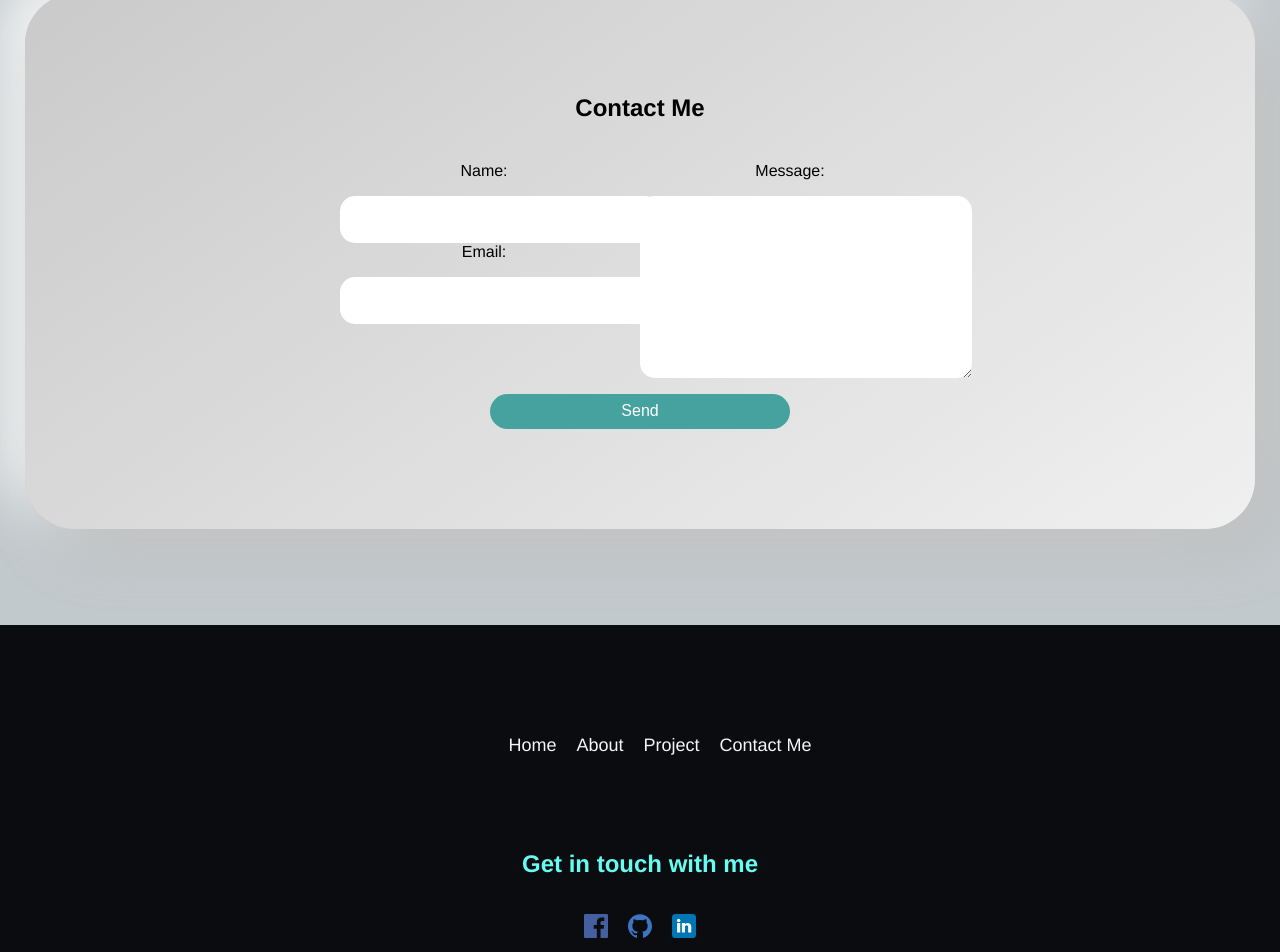
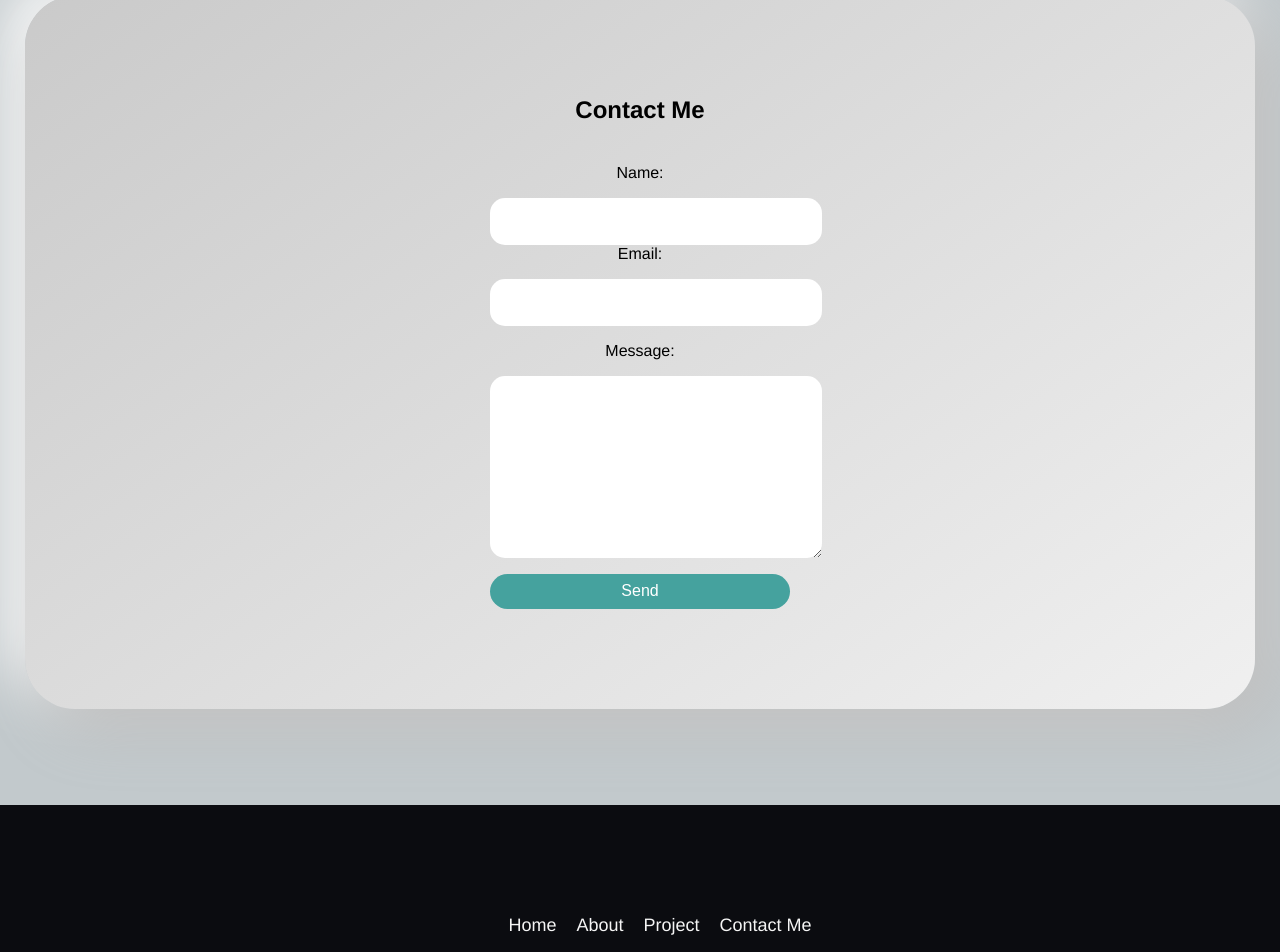
Before and after one commit to Mustapha377/my-website, a React (Vite) app: page / in a window 1280 px wide. Shown: the part 5386-6338 px from the top of the page. Built offline with nearby package versions, Linux system fonts and the light colour scheme; a web font is replaced by a local one.

Commit message:
svg modification

```diff
--- a/component/logo-Data.jsx
+++ b/component/logo-Data.jsx
@@ -1,32 +1,32 @@
 const logoData = [
    {
     logo: "facebook",
-    src: "./asset/icons/facebook-app-round-icon.svg"
+    src: "../asset/icons/facebook-app-round-icon.svg"
    },
 
    {
     logo: "github",
-    src: "./asset/icons/github-icon.svg"
+    src: "../asset/icons/github-icon.svg"
    },
 
    {
     logo: "linkein",
-    src: "./asset/icons/linkedin-square-icon.svg"
+    src: "../asset/icons/linkedin-square-icon.svg"
    },
 
    {
     logo: "facebook-color",
-    src: "./asset/icons/facebook-color-svgrepo-com.svg"
+    src: "../asset/icons/facebook-color-svgrepo-com.svg"
    },
 
    {
     logo: "github-color",
-    src: "./asset/icons/github-color-svgrepo-com.svg"
+    src: "../asset/icons/github-color-svgrepo-com.svg"
 
    },
    {
     logo: "linkedin-color",
-    src: "./asset/icons/linkedin-svgrepo-com (1).svg"
+    src: "../asset/icons/linkedin-svgrepo-com (1).svg"
    }
 
 ]
--- a/index.css
+++ b/index.css
@@ -28,6 +28,7 @@ h6{
 
 .Divider{
     width: 100%;
+    height: 2px;
     background-color: #0b0c10;
     border:none;
     margin-top: 3rem;
@@ -488,6 +489,7 @@ input, textarea{
     width: 100%;
     margin-top: 1rem;
     box-shadow: 0 1px 1px rgb(black, 0.1);
+    margin-right: 30px;
 
     &:focus{
         box-shadow: 0 0px 2px rgb(red, 1, );
@@ -521,14 +523,14 @@ textarea{
 }
 
   .half{
-   float: left;
-   width: 48%;
+   /* float: left; */
+   width: 100%;
    margin-bottom: 1rem;
 
   }
 
   .right{
-    width: 50%;
+    width: 100%;
   }
 
   .left{
@@ -804,6 +806,7 @@ textarea{
        height: 10px;
        margin-bottom: 2rem;
 
+
       }
 
       .submit-btn{
@@ -930,7 +933,6 @@ textarea{
          }
 
 
-
           textarea{
             height: 180px;
             font-size: 1rem;
```
